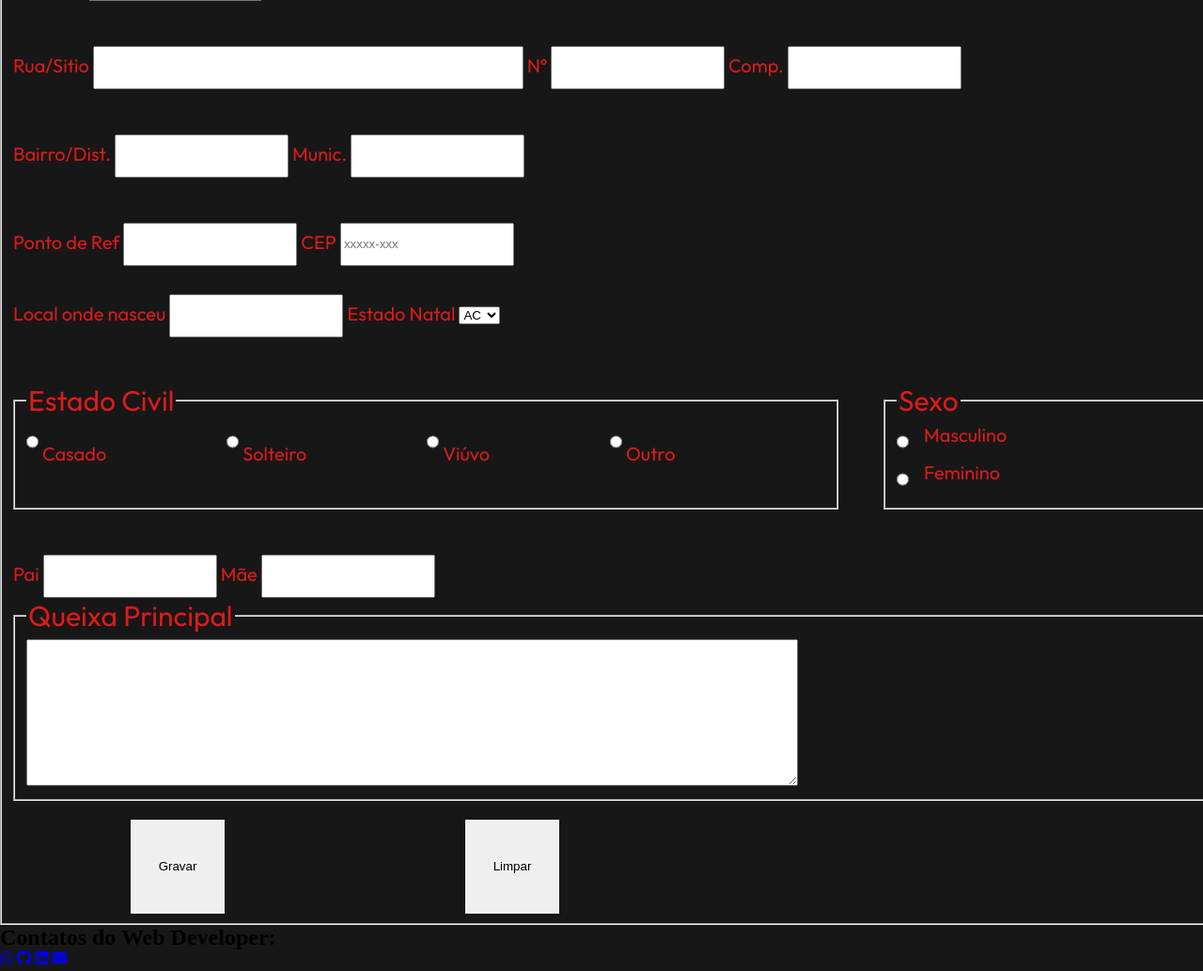
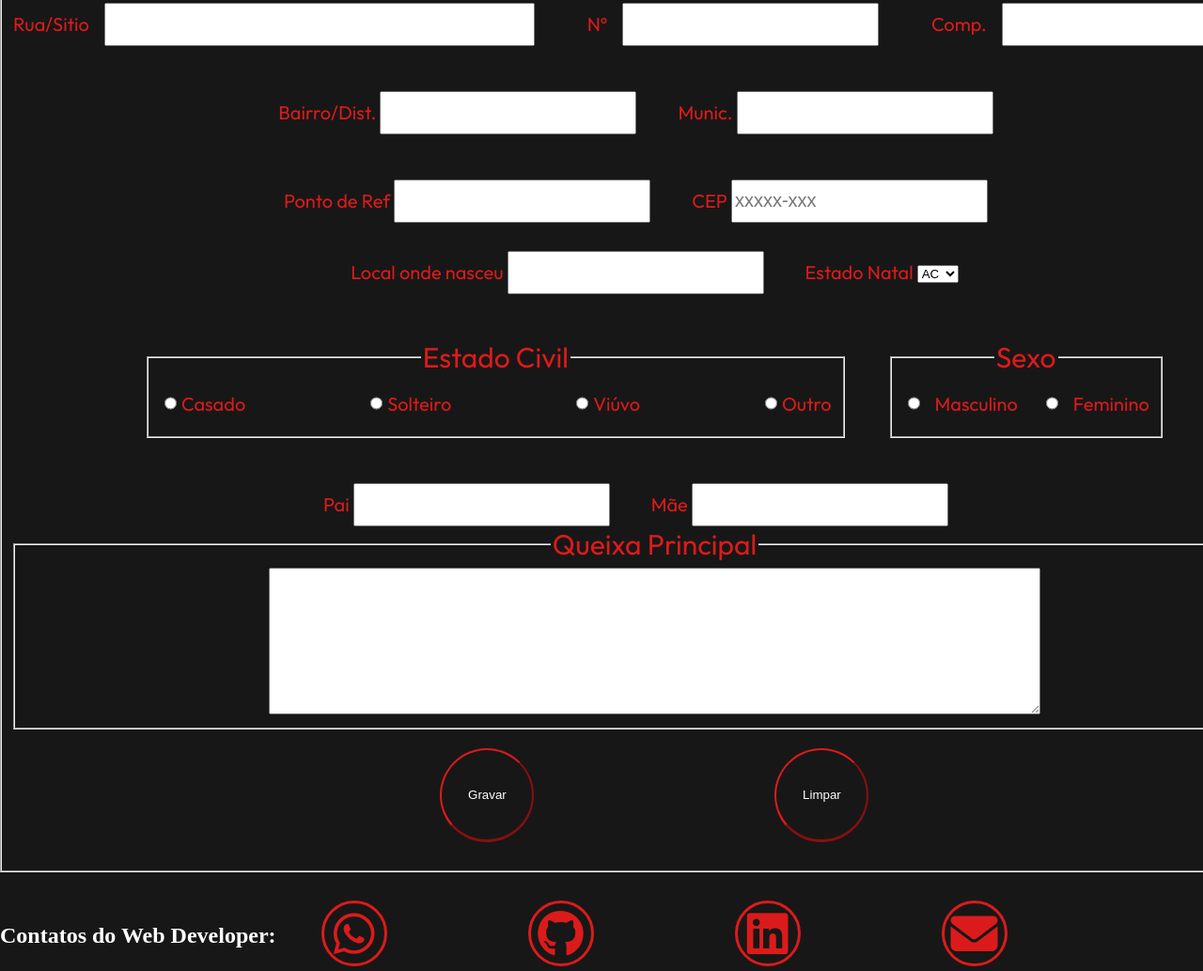
Before and after one commit to LucasDaviFernandes/CodeDaAula2, a plain HTML site: page index.html in a window 1280 px wide. Shown: the part 633-1666 px from the top of the page at 94% size. Drawn offline with nearby package versions, Linux system fonts and the light colour scheme.

Commit message:
Update style.css

```diff
--- a/style.css
+++ b/style.css
@@ -1,37 +1,38 @@
-@import url('https://fonts.googleapis.com/css2?family=Oswald:wght@200..700&family=Outfit:wght@100..900&display=swap');
-:root{
+@import url("https://fonts.googleapis.com/css2?family=Oswald:wght@200..700&family=Outfit:wght@100..900&display=swap");
+:root {
   --color-red: rgb(219, 27, 27);
 }
-body{
+body {
   background-color: rgb(24, 23, 23);
 }
-*{
+* {
   margin: 0;
 }
-.header, .texthead{
+.header,
+.texthead {
   display: flex;
   flex-direction: row;
   align-items: center;
 }
-.imgcima img{
+.imgcima img {
   width: 100px;
 }
-.texthead{
+.texthead {
   display: flex;
   gap: 10em;
 }
-.texthead a{
+.texthead a {
   color: white;
   transition: 0.8s;
   text-decoration: none;
   font-size: 25px;
   font-family: "Oswald", sans-serif;
 }
-.texthead a:hover{
+.texthead a:hover {
   transform: scale(1.2);
   color: var(--color-red);
 }
-.header{
+.header {
   position: sticky;
   background-color: rgb(15, 15, 15);
   box-shadow: 1px 1px 4px;
@@ -40,31 +41,30 @@ body{
   top: 0;
   opacity: 80%;
 }
-h1{
+h1 {
   font-size: 45px;
   color: white;
   text-align: center;
   font-family: "Oswald", sans-serif;
 }
-label{
+label {
   font-size: 20px;
   color: var(--color-red);
   font-family: "Outfit", sans-serif;
 }
-legend{
+legend {
   font-size: 30px;
   color: var(--color-red);
   font-family: "Outfit", sans-serif;
 }
-#ssd{
-width: 750px;
+#ssd {
+  width: 500px;
 }
-#bagui{
+#bagui {
   font-size: 50px;
   text-align: center;
-
 }
-.baguidoid{
+.baguidoid {
   text-align: center;
   align-items: center;
   justify-content: center;
@@ -72,63 +72,163 @@ width: 750px;
   flex-direction: row;
   margin: 30px;
 }
-#ssa{
+#ssa {
   width: 400px;
 }
-input{
+input {
+  font-size: 20px;
   height: 40px;
+  margin-right: 40px;
 }
-#ssk{
+#ssk {
   margin-left: 20px;
 }
-#ssm{
+#ssm {
   width: 450px;
 }
-#ssv{
+#ssv {
   width: 450px;
 }
-.bsf{
+.bsf {
   margin-bottom: 30px;
 }
-#tksx{
-    width: 850px;
+#tksx {
+  width: 700px;
 }
-#pkm{
-    width: 400px;
+#pkm {
+  flex-direction: row;
+  display: flex;
+  align-items: center;
+  width: 200px;
 }
-.bsk{
+.bsk {
+  margin: 0;
+  justify-content: center;
   margin-bottom: 30px;
   display: flex;
   gap: 3em;
 }
-#otk{
+#otk {
   width: 100%;
   height: 200px;
 }
-#pmbs{
+#pmbs {
   width: 100px;
   cursor: pointer;
   height: 100px;
-    border: 5px;
-    border-color: black;
   margin-top: 20px;
-    ridu
 }
-.butoes{
+.butoes button {
+  border-bottom-width: 3px;
+  border-color: var(--color-red);
+  background-color: transparent;
+  margin-bottom: 20px;
+  border-radius: 50%;
+  color: white;
+  transition: 0.8s;
+}
+.butoes button:hover {
+  transform: scale(1.2);
+  color: var(--color-red);
+  background-color: rgb(15, 15, 15);
+}
+.butoes {
   display: flex;
   flex-direction: row;
   gap: 16em;
   align-items: center;
   text-align: center;
-    margin-left: 125px;
+  justify-content: center;
 }
-.mmn{
+.mmn {
+  align-items: center;
   display: flex;
   flex-direction: row;
   gap: 1em;
 }
-.estadociv{
+.estadociv {
   display: flex;
   flex-direction: row;
   gap: 8em;
 }
+.especifico {
+  margin-right: 0px;
+  margin-left: 30px;
+}
+.pkx {
+  align-items: center;
+  display: flex;
+  flex-direction: row;
+}
+.bad {
+  margin: 5px;
+}
+select {
+  direction: ltr;
+}
+select:focus {
+  transform: translateY(0);
+}
+form {
+  justify-content: center;
+  align-items: center;
+  text-align: center;
+}
+#KJK {
+  display: flex;
+  flex-direction: row;
+  align-items: center;
+  gap: 1em;
+}
+#sexi {
+  margin-right: 0;
+}
+#Masculin {
+  margin-right: 25px;
+}
+.contatos {
+  margin-top: 30px;
+  display: flex;
+  flex-direction: row;
+  align-items: center;
+  gap: 3em;
+}
+h2 {
+  color: white;
+}
+.contaticon {
+  font-size: 50px;
+  display: flex;
+  flex-direction: row;
+  gap: 3em;
+}
+.contaticon i {
+  color: var(--color-red);
+  display: inline-flex;
+  justify-content: center;
+  width: 4rem;
+  height: 4rem;
+  border: 3px;
+  border-style: solid;
+  align-items: center;
+  border-radius: 50%;
+  transition: 0.8s;
+  margin-bottom: 5px;
+}
+.contaticon i:hover {
+  transform: scale(1.2);
+  background-color: var(--color-red);
+  color: rgb(15, 15, 15);
+}
+#centro {
+  position: relative;
+}
+.hiphop {
+  display: flex;
+  flex-direction: column;
+  justify-content: center;
+  align-items: center;
+  height: 100vh;
+  margin: 0;
+  text-align: center;
+}
```
Lines whose indentation alone changed are shown as unchanged.
